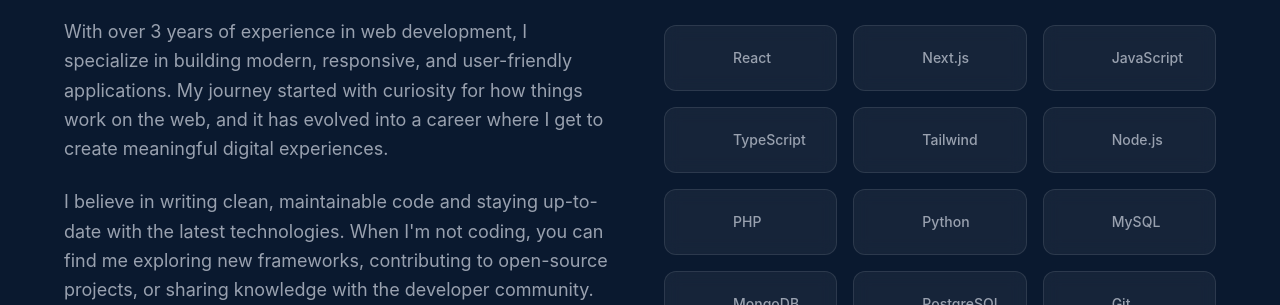
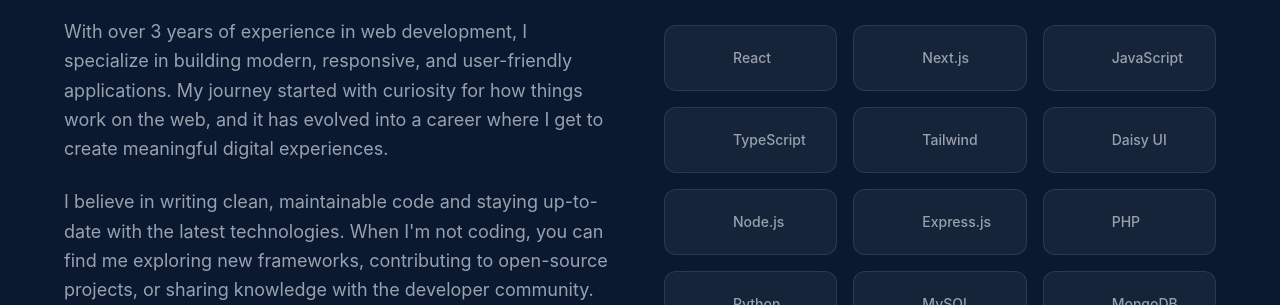
Before and after one commit to Ndungu-Muigai/new-portfolio, a React (Vite) app: page / in a window 1280 px wide. Shown: the part 1027-1332 px from the top of the page. Built offline with nearby package versions, Linux system fonts and the light colour scheme; no server answers.

Commit message:
Added Daisy UI and Express.js to the list of skills

```diff
--- a/src/Components/About.jsx
+++ b/src/Components/About.jsx
@@ -10,12 +10,14 @@ const skillCategories = [
       { name: "JavaScript", svg: "https://cdn.jsdelivr.net/npm/simple-icons@v9/icons/javascript.svg", color: "#F7DF1E" },
       { name: "TypeScript", svg: "https://cdn.jsdelivr.net/npm/simple-icons@v9/icons/typescript.svg", color: "#3178C6" },
       { name: "Tailwind", svg: "https://cdn.jsdelivr.net/npm/simple-icons@v9/icons/tailwindcss.svg", color: "#06B6D4" },
+      { name: "Daisy UI", svg: "https://cdn.jsdelivr.net/npm/simple-icons@v9/icons/daisyui.svg", color: "#5A00A0" },
     ]
   },
   {
     title: "Backend",
     skills: [
       { name: "Node.js", svg: "https://cdn.jsdelivr.net/npm/simple-icons@v9/icons/nodedotjs.svg", color: "#339933" },
+      { name: "Express.js", svg: "https://cdn.jsdelivr.net/npm/simple-icons@v9/icons/express.svg", color: "#339933" },
       { name: "PHP", svg: "https://cdn.jsdelivr.net/npm/simple-icons@v9/icons/php.svg", color: "#777BB4" },
       { name: "Python", svg: "https://cdn.jsdelivr.net/npm/simple-icons@v9/icons/python.svg", color: "#3776AB" },
     ]
```
